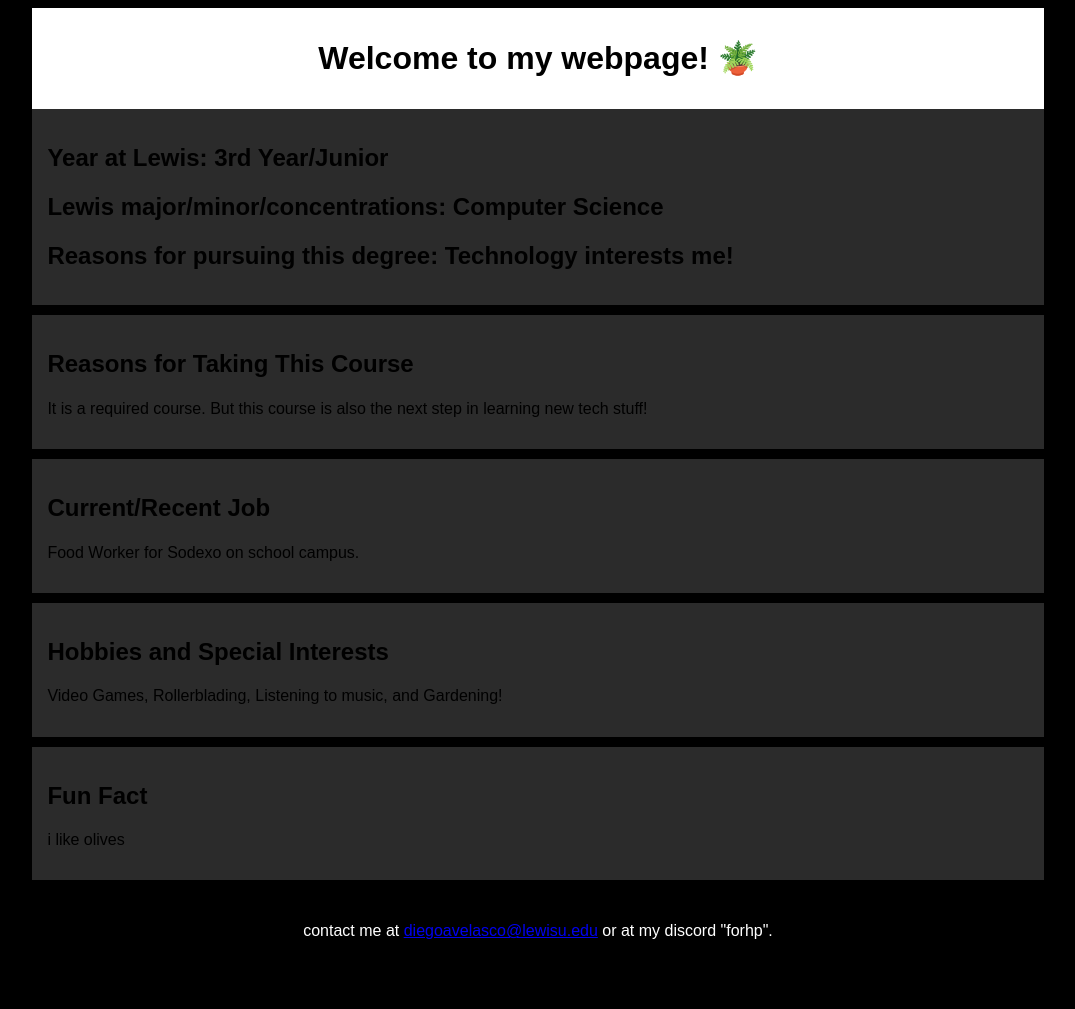
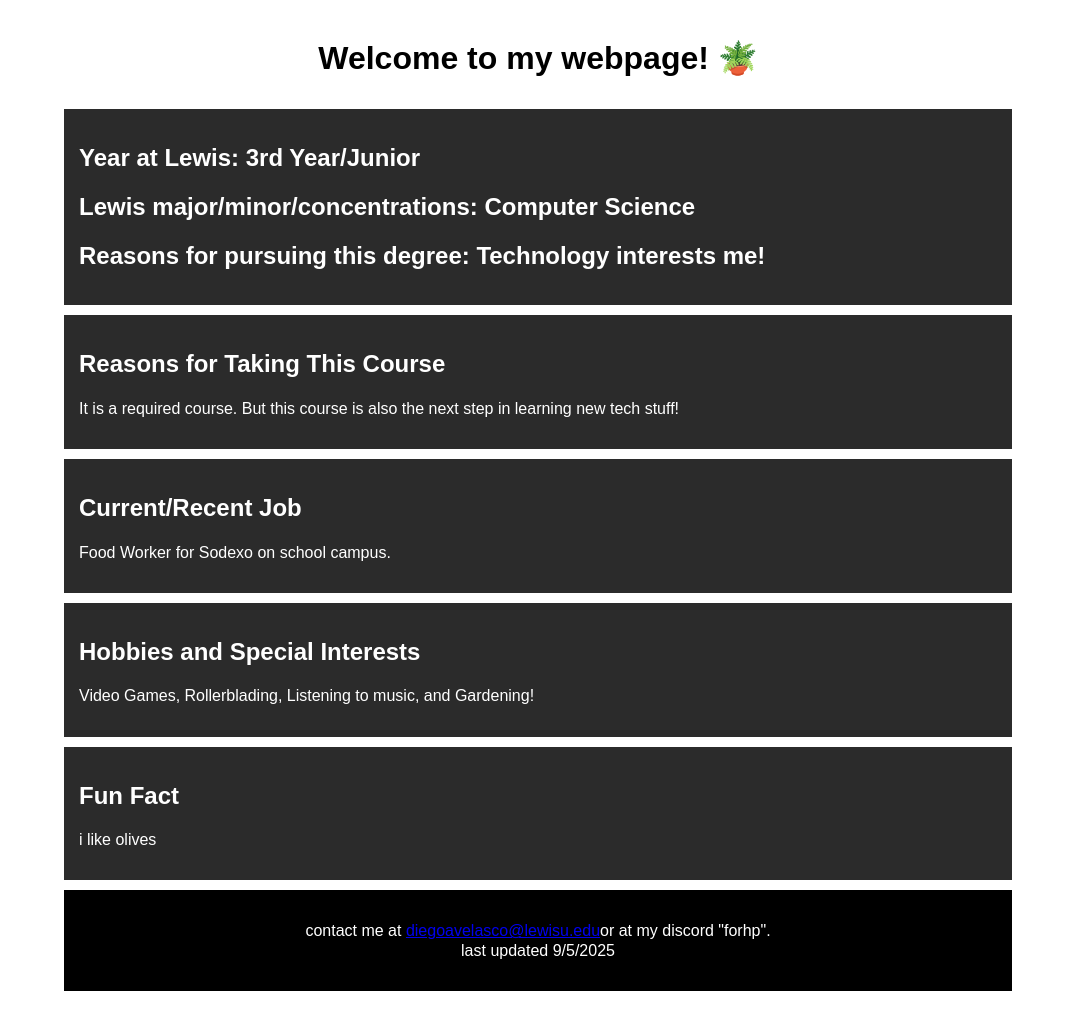
Before and after one commit to forhp27/me, a plain HTML site: page index.html in a window 1280 px wide. Shown: the whole page, without its empty margins (102-1177 px from the left). Drawn offline with Linux system fonts and the light colour scheme.

Commit message:
Update index.html

```diff
--- a/index.html
+++ b/index.html
@@ -5,18 +5,20 @@
     <style>
       body {
         font-family: Arial, sans-serif;
+        font
         background-color: #000000;
         line-height: 1.2;
       }
       .container {
-        width: 80%;
+        width: 75%;
         margin: auto;
         overflow: hidden;
       }
       .header {
         background: #ffffff;
         color: #000000;
-        padding: 10px;
+        margin: 5px;
+        padding: 5px;
         text-align: center;
       }
       .header h1 {
@@ -29,6 +31,7 @@
       .job {
         background: #2b2b2b;
         outline: #fff;
+        color: #fff;
         padding: 15px;
         margin-bottom: 10px;
       }
@@ -80,8 +83,10 @@
       <footer>
         <p>
           contact me at
-          <a href="diegoavelasco@lewisu.edu">diegoavelasco@lewisu.edu</a> or at
-          my discord "forhp".
+          <a href="mailto:diegoavelasco@lewisu.edu">diegoavelasco@lewisu.edu</a
+          >or at my discord "forhp".
+          <br />
+          last updated 9/5/2025
         </p>
       </footer>
     </div>
```
